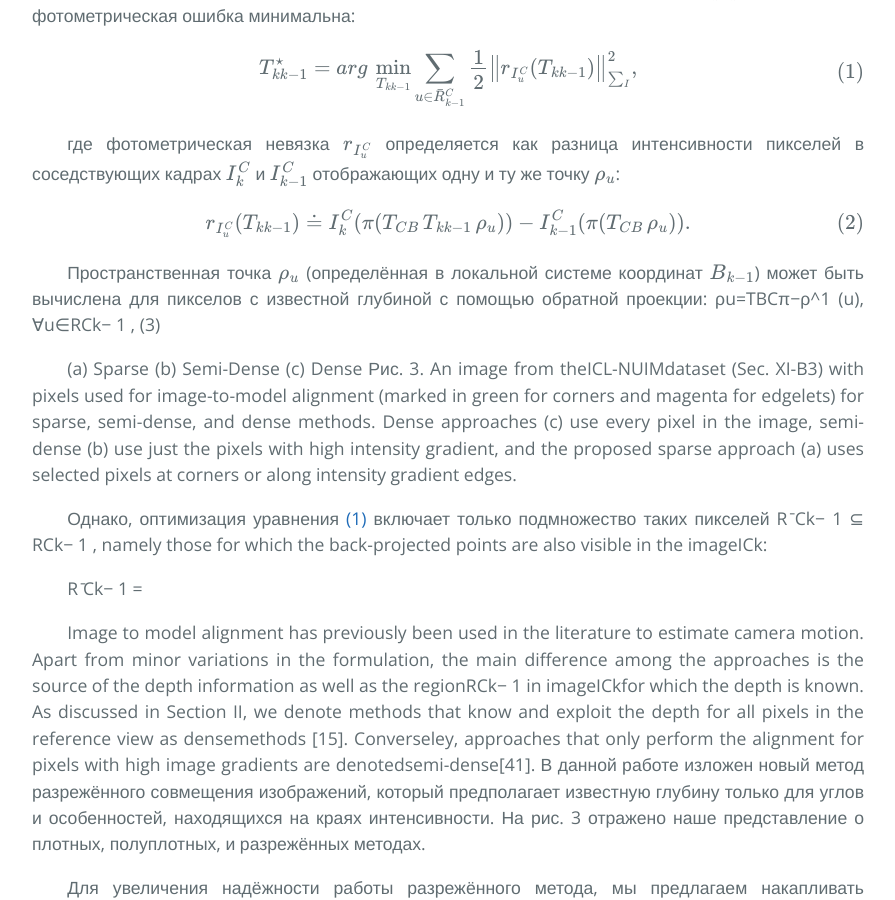
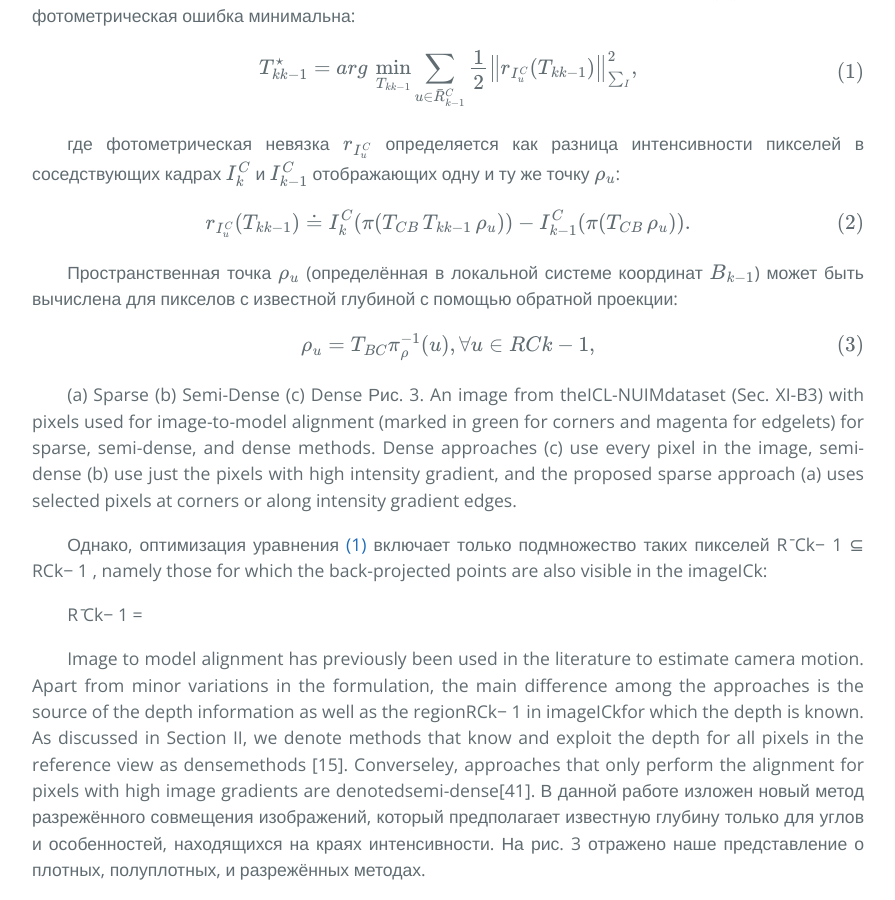
Before and after one commit to i-v-s/slam, a Jekyll site: the page built from svo2.md, in a window 1280 px wide and 900 px high, scrolled down 8666 px. Shown: the whole window, without its empty margins (192-1087 px from the left). Built offline with Jekyll 4.4.1, drawn with Linux system fonts in a browser that asks for light colours; our own code applies the rules of GitHub Pages for plain Markdown files; formulas are drawn with MathJax 3.

Commit message:
Updated svo2.md

```diff
--- a/svo2.md
+++ b/svo2.md
@@ -353,7 +353,14 @@ $$</div>
 Пространственная точка $$\rho_{u}$$ (определённая в локальной системе координат
 $$B_{k−1}$$) может быть вычислена для пикселов с известной глубиной с помощью
 обратной проекции:
-ρu=TBCπ−ρ^1 (u), ∀u∈RCk− 1 , (3)
+
+<div id="e2">$$
+\begin{equation}
+\rho_{u} = T_{BC}π_{\rho}^{−1} (u),
+∀u∈RCk− 1,
+\tag{3}
+\end{equation}
+$$</div>
 
 (a) Sparse (b) Semi-Dense (c) Dense
 Рис. 3. An image from theICL-NUIMdataset (Sec. XI-B3) with pixels used
```
